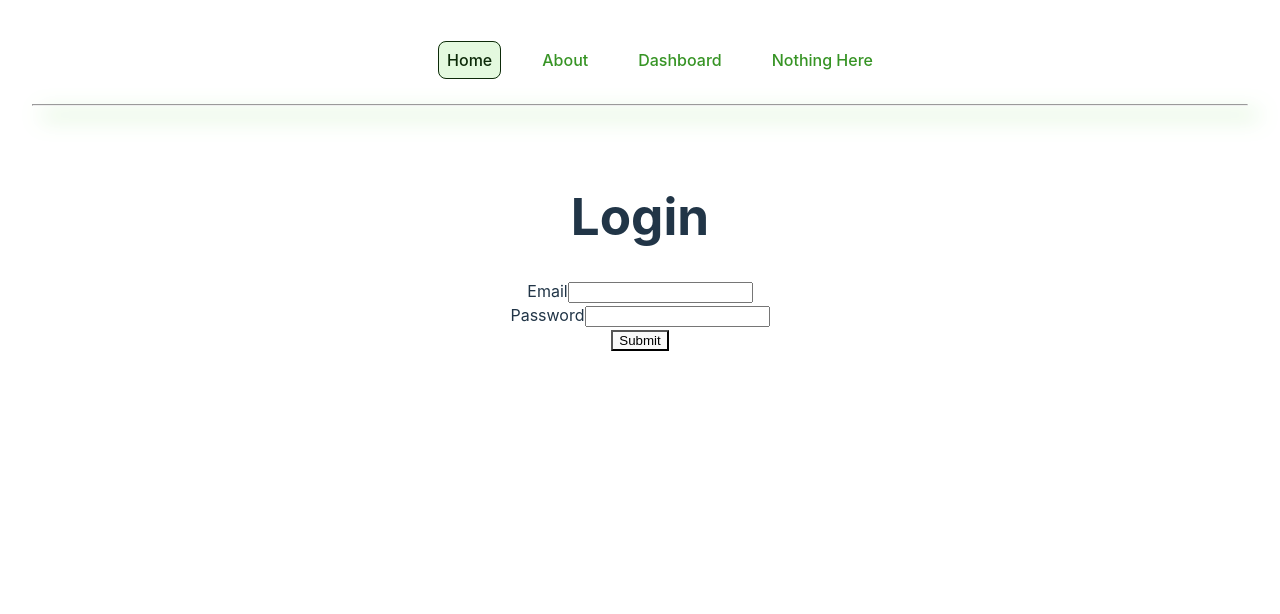
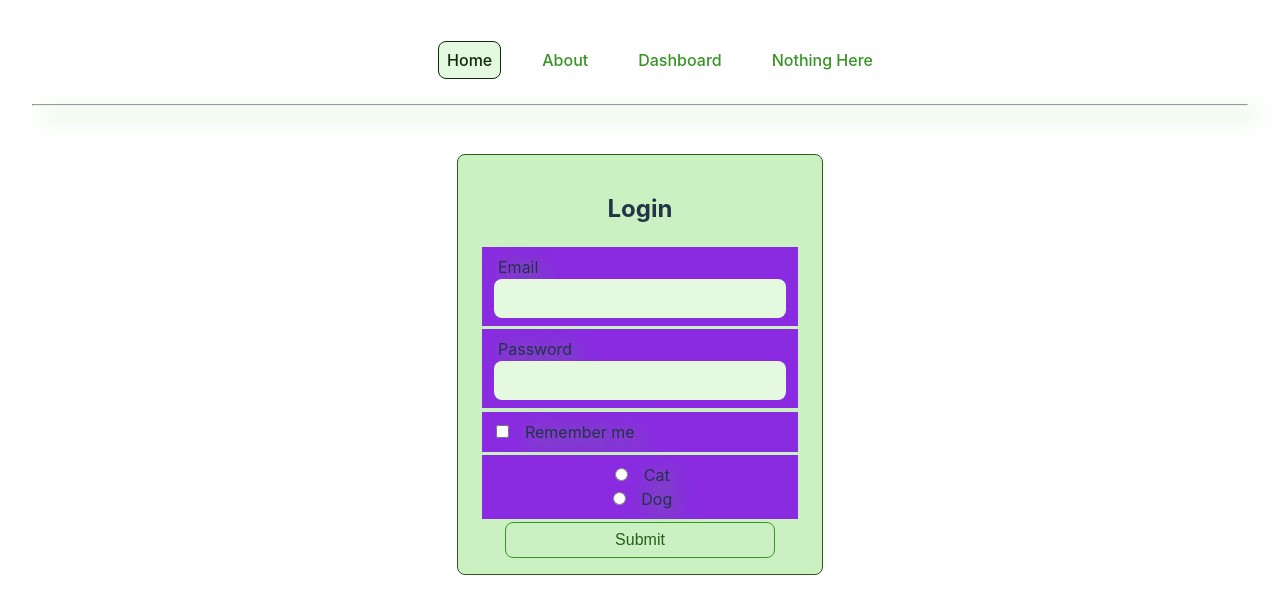
Before and after one commit to RE15EL/react-basic, a React (Vite) app: page / in a window 1280 px wide. Shown: the top 614 px of the page. Built offline with nearby package versions, Linux system fonts and the light colour scheme.

Commit message:
login form

```diff
--- /dev/null
+++ b/src/components/forms/loginForm/LoginForm.css
@@ -0,0 +1,69 @@
+
+.form-container{
+    background-color: var(--mantis-200);
+    border-radius: .5rem;
+    border: 1px solid var(--mantis-800);
+    padding: 1rem 2rem;
+}
+
+.form{
+
+    align-items: center;
+    display: flex;
+    flex-direction: column;
+    gap: .2rem;
+    justify-content: center;
+    min-width: 300px;
+}
+
+.form-field{
+
+    /* background-color: aqua; */
+    display: flex;
+    align-items: center;
+    justify-content: center;
+    flex-direction: column;
+    min-width: 100%;
+    padding: .5rem;
+    background-color: blueviolet;
+}
+
+.text{
+    align-self: self-start !important;
+    font-size: 1rem;
+    padding-left: .5rem;
+    text-shadow: 5px 5px 25px var(--mantis-400);
+}
+
+.form-field.field-check label{
+    width: 100%;
+    text-align: left !important;
+    padding-left: .3rem;
+}
+
+.form-control{
+    min-width: 90%;
+    padding: .6rem;
+    border-radius: .5rem;
+    background-color: var(--mantis-100);
+    border: 1px solid transparent;
+    color: var(--mantis-900);
+    font-size: 1rem;
+}
+    .form-control:hover{
+        border-color: var(--mantis-300);
+    }
+
+.btn-action{
+    padding: 0.5rem;
+    border-radius: .5rem;
+    border: 1px solid var(--mantis-600);
+    background-color: var(--mantis-200);
+    color: var(--mantis-800);
+    transition: all .3s;
+    font-size: 1rem;
+}
+    .btn-action:hover{
+        border-color:var(--mantis-800);
+        font-weight: bolder;
+    }
--- a/src/components/forms/loginForm/LoginForm.jsx
+++ b/src/components/forms/loginForm/LoginForm.jsx
@@ -1,12 +1,20 @@
+import './LoginForm.css';
 import { useState } from "react";
 
+const INITIAL_STATE = {
+  email: '',
+  password: '',
+  rememberMe: false
+};
+
 export function LoginForm() {
-  const [form, setForm] = useState(
-    {
-      email: '',
-      password: ''
-    }
-  );
+  const [form, setForm] = useState(INITIAL_STATE);
+  const [checked, setChecked] = useState(false);
+  const [value, setValue] = useState('');
+
+  const handleChangeValue = (e) => {
+    setValue(e.target.value);
+  };
 
   const handleChange = (event) => {
     setForm(
@@ -16,26 +24,56 @@ export function LoginForm() {
       });
   };
 
+  const handleCheck = ()=>{
+    setChecked(!checked);
+  }
+
   return (
-    <form
+    <div className='form-container'>
+      <h2>Login</h2>
+      <form className='form'
         onSubmit={ (event) => {
           event.preventDefault();
-        alert(`${form.email} - ${form.password}`);
-        setForm({
-          email: '',
-          password: '',
-        });
+          alert(`${form.email} - ${form.password} - ${checked} - ${value}`);
+          setForm(INITIAL_STATE);
         }}
       >
-      <div>
-        <label htmlFor="email">Email</label>
-        <input id="email" name="email" type="text" value={form.email} onChange={handleChange}/>
+        <div className='form-field'>
+          <label className='text' htmlFor="email">Email</label>
+          <input className='form-control ' id="email" name="email" type="text" value={form.email} onChange={handleChange}/>
         </div>
-      <div>
-        <label htmlFor="password">Password</label>
-        <input id="password" name="password" type="password" value={form.password} onChange={handleChange}/>
+
+        <div className='form-field'>
+          <label className='text' htmlFor="password">Password</label>
+          <input className='form-control ' id="password" name="password" type="password" value={form.password} onChange={handleChange}/>
         </div>
-      <button type="submit" >Submit</button>
+
+        <div className="form-field field-check">
+          <label>
+            <input
+              type="checkbox"
+              name="rememberMe"
+              checked={checked}
+              onChange={handleCheck}
+            />
+            <span className='text'> Remember me </span>
+
+          </label>
+        </div>
+
+        <div className="form-field radio-group">
+          <label>
+            <input type="radio" value="cat" onChange={handleChangeValue} name="radios"/>
+            <span className='text'> Cat </span>
+          </label>
+          <label>
+            <input type="radio" value="dog" onChange={handleChangeValue} name="radios"/>
+            <span className='text'> Dog </span>
+          </label>
+        </div>
+
+        <button className='btn-action form-control' type="submit" >Submit</button>
       </form>
+    </div>
   )
 }
--- a/src/pages/HomePage/Home.jsx
+++ b/src/pages/HomePage/Home.jsx
@@ -5,7 +5,6 @@ import { MyContainer } from "../../components/my-container/MyContainer";
 export function Home() {
     return (
       <MyContainer>
-        <h1>Login</h1>
         <LoginForm />
       </MyContainer>
     );
```
Lines whose indentation alone changed are shown as unchanged.
